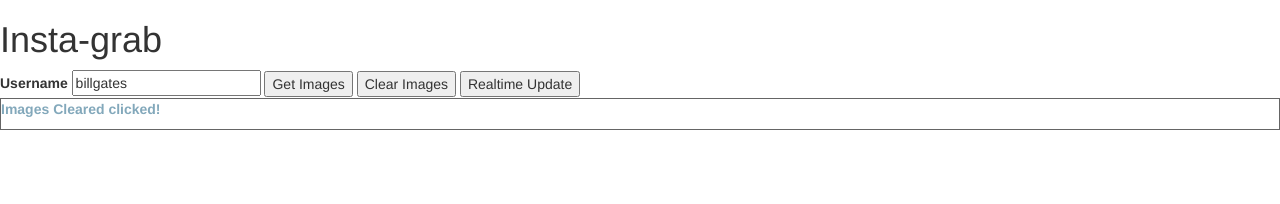
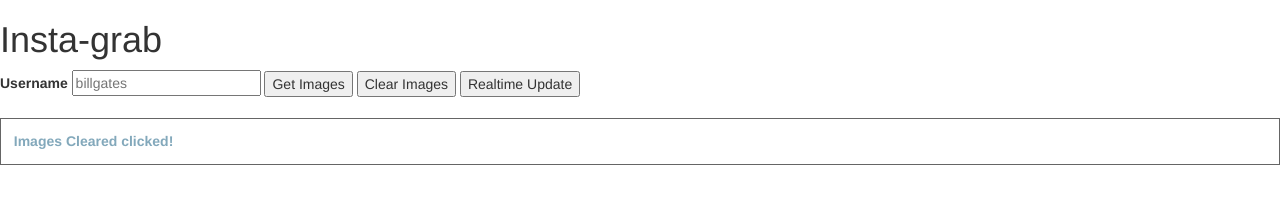
Before and after one commit to Fukuwa/insta-grab, a plain HTML site: page index.html in a window 1280 px wide. Both pictures are taken after a click on the button "Clear Images". Drawn offline with nearby package versions, Linux system fonts and the light colour scheme.

Commit message:
Modified things
HTML
Username -> placeholder -> 'billgates'

CSS
div.trans-box p -> margin: 1%

```diff
--- a/index.html
+++ b/index.html
@@ -19,7 +19,7 @@
             <fieldset class="form-inline">
                 <div class="form-group">
                     <label for="user-str">Username</label>
-                    <input type="text" id="user-str" value="billgates" />
+                    <input type="text" id="user-str" placeholder="billgates" />
                 </div>
                 <div class="form-group">
                     <button type="button" id="bring-img" onclick="getImages()" data-toggle="tooltip"
@@ -34,6 +34,7 @@
                     data-placement="bottom" title="Click to get images in realtime">Realtime Update</button>
                 </div>
             </fieldset>
+            <br>
             <div class="trans-box" data-spy="affix" data-offset-top="60" data-offset-bottom="200">
                 <span id="status" />
             </div>
--- a/script.js
+++ b/script.js
@@ -178,6 +178,9 @@ var clearClicked = 0;
 clearImages = function() {
     var children = $('#instagram-list').children();
 
+    document.getElementById('bring-img').disabled = false;
+    document.getElementById('user-str').disabled = false;
+
     clearClicked = 1;
     if (isEmpty(children)) {
         //console.log('There are no images!');
--- a/style.css
+++ b/style.css
@@ -13,6 +13,7 @@ div.trans-box {
 
 div.trans-box p {
   font-weight: bold;
+  margin: 1%;
 }
 
 .instagram-list {
```
